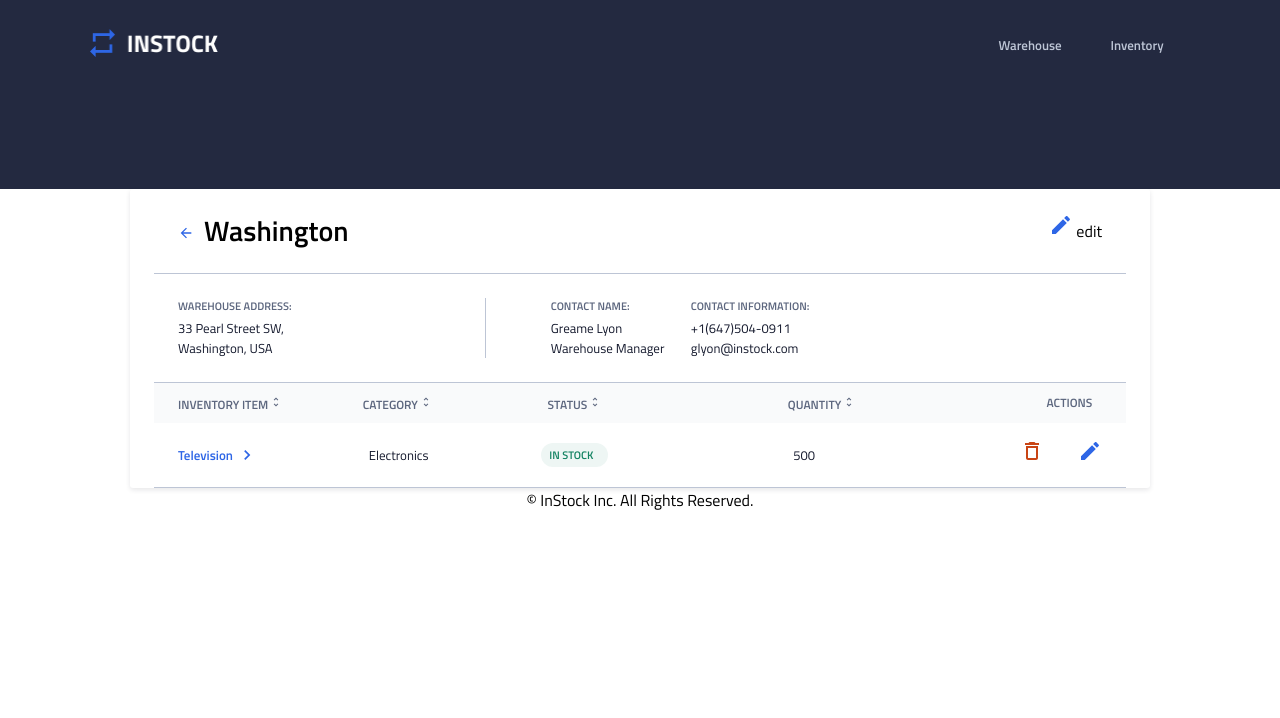
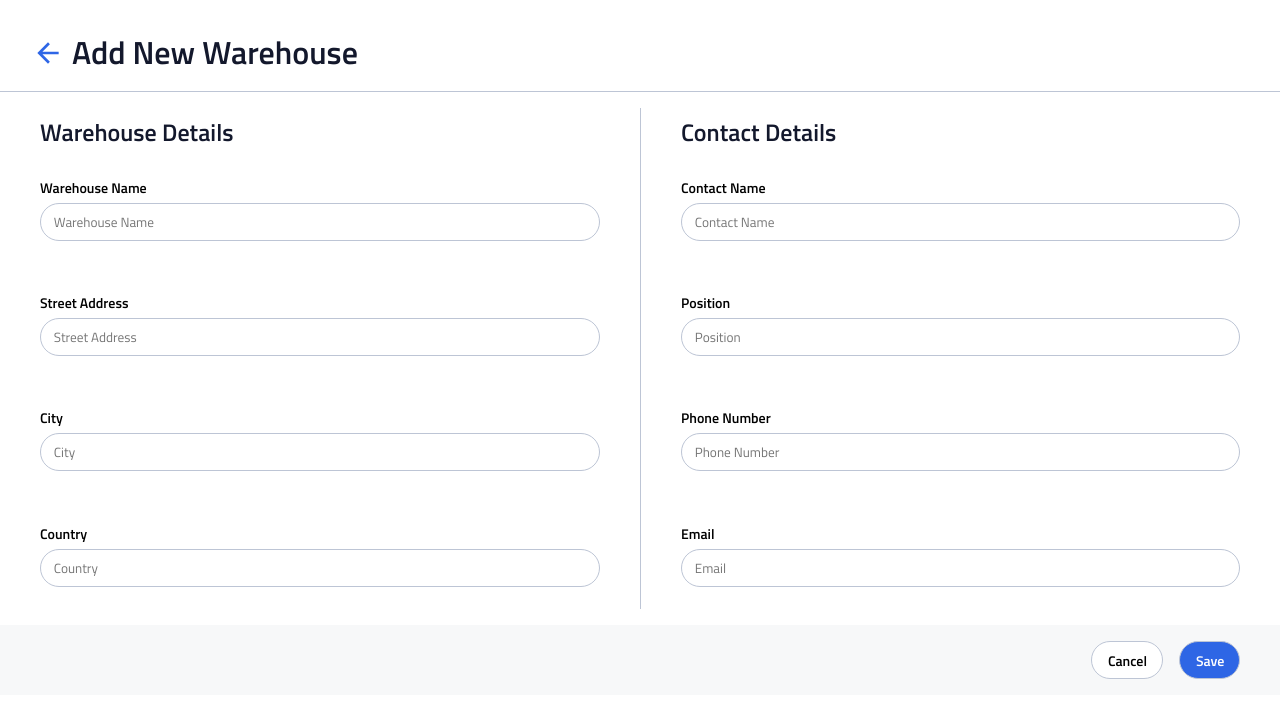
Before and after one commit to Cindymin/instock-fernie, a React (Create React App) app: page / in a window 1280 px wide. Shown: the top 718 px of the page. Built offline with nearby package versions, Linux system fonts and the light colour scheme.

Commit message:
update addwarehouse

```diff
--- a/src/App.js
+++ b/src/App.js
@@ -2,6 +2,7 @@ import "./App.scss";
 import Warehouse from "./components/pages/warehouse/Warehouse";
 import Inventory from "./components/pages/inventory/Inventory";
 import { BrowserRouter, Routes, Route } from "react-router-dom";
+import AddWarehouse from "./components/addwarehouse/AddWarehouse";
 
 function App() {
   return (
@@ -10,7 +11,7 @@ function App() {
         <BrowserRouter>
           <Routes>
 
-            <Route path="/" exact element={<Warehouse />} />
+            <Route path="/" exact element={<AddWarehouse />} />
             <Route path="/warehouse" element={<Warehouse />} />
             <Route path="/inventory" element={<Inventory />} />
           </Routes>
--- a/src/components/addwarehouse/AddWarehouse.js
+++ b/src/components/addwarehouse/AddWarehouse.js
@@ -2,60 +2,62 @@ import "./AddWarehouse.scss";
 
 function AddWarehouse() {
   return (
-    <form className="form">
-      <div className="form__title">
-        <p>Add Warehouse</p>
+    <form className="addform">
+      <div className="addform__title">
+        <p>Add New Warehouse</p>
       </div>
 
-      <div className="form__content">
-        <div className="form__warehousedetails">
-          <p className="form__subtitle">Warehouse Details</p>
-          <div className="form__container">
-            <div className="form__detail">
-              <label className="form__label">Warehouse Name</label>
-              <input className="form__input" placeholder=""></input>
+      <div className="addform__content">
+        <div className="addform__warehousedetails">
+          <p className="addform__subtitle">Warehouse Details</p>
+          <div className="addform__container">
+            <div className="addform__detail">
+              <label className="addform__label">Warehouse Name</label>
+              <input
+                className="addform__input"
+                placeholder="Warehouse Name"></input>
             </div>
-            <div className="form__detail">
-              <label className="form__label">Street Address</label>
-              <input className="form__input" placeholder=""></input>
+            <div className="addform__detail">
+              <label className="addform__label">Street Address</label>
+              <input className="addform__input" placeholder="Street Address"></input>
             </div>
-            <div className="form__detail">
-              <label className="form__label">City</label>
-              <input className="form__input" placeholder=""></input>
+            <div className="addform__detail">
+              <label className="addform__label">City</label>
+              <input className="addform__input" placeholder="City"></input>
             </div>
-            <div className="form__detail">
-              <label className="form__label">Country</label>
-              <input className="form__input" placeholder=""></input>
+            <div className="addform__detail">
+              <label className="addform__label">Country</label>
+              <input className="addform__input" placeholder="Country"></input>
             </div>
           </div>
         </div>
-        <hr className="form__hr"></hr>
-        <div className="form__contactdetails">
-          <p className="form__subtitle">Contact Details</p>
-          <div className="form__container">
-            <div className="form__detail">
-              <label className="form__label">Contact Name</label>
-              <input className="form__input" placeholder=""></input>
+        <hr className="addform__hr"></hr>
+        <div className="addform__contactdetails">
+          <p className="addform__subtitle">Contact Details</p>
+          <div className="addform__container">
+            <div className="addform__detail">
+              <label className="addform__label">Contact Name</label>
+              <input className="addform__input" placeholder="Contact Name"></input>
             </div>
-            <div className="form__detail">
-              <label className="form__label">Position</label>
-              <input className="form__input" placeholder=""></input>
+            <div className="addform__detail">
+              <label className="addform__label">Position</label>
+              <input className="addform__input" placeholder="Position"></input>
             </div>
-            <div className="form__detail">
-              <label className="form__label">Phone Number</label>
-              <input className="form__input" placeholder=""></input>
+            <div className="addform__detail">
+              <label className="addform__label">Phone Number</label>
+              <input className="addform__input" placeholder="Phone Number"></input>
             </div>
-            <div className="form__detail">
-              <label className="form__label">Email</label>
-              <input className="form__input" placeholder=""></input>
+            <div className="addform__detail">
+              <label className="addform__label">Email</label>
+              <input className="addform__input" placeholder="Email"></input>
             </div>
           </div>
         </div>
       </div>
 
-      <div className="form__btns">
-        <button className="form__btncancel">Cancel</button>
-        <button className="form__btnsave">Save</button>
+      <div className="addform__btns">
+        <button className="addform__btncancel">Cancel</button>
+        <button className="addform__btnsave">Save</button>
       </div>
     </form>
   );
--- a/src/components/addwarehouse/AddWarehouse.scss
+++ b/src/components/addwarehouse/AddWarehouse.scss
@@ -4,13 +4,14 @@
 
 
 @include breakpoints.small {
-  .form {
+  .addform {
     font-family: "TitilliumWeb";
     display: flex;
     flex-direction: column;
     margin: 0 auto;
 
     &__title {
+      padding:2rem 2.1rem 2rem 3.5rem;
       font-size: 1.75rem;
       font-weight: 600;
       line-height: 2.25rem;
@@ -28,6 +29,8 @@
       line-height: 1.75rem;
       font-weight: 600;
       color: colors.$primaryDark;
+      margin-top: 1rem;
+      margin-bottom: 1rem;
     }
     &__container {
       display: flex;
@@ -49,6 +52,7 @@
       border: 1px solid colors.$secondaryLight;
       margin-top: 4px;
       margin-bottom: 1rem;
+      padding-left: 0.8rem;
     }
     &__warehousedetails {
       padding-left: 1.5rem;
@@ -97,13 +101,16 @@
 }
 
 @include breakpoints.medium {
-  .form {
+  .addform {
     font-family: "TitilliumWeb";
     display: flex;
     flex-direction: column;
     margin: 0 auto;
 
     &__title {
+      padding-top: 2rem;
+      padding-bottom: 1.5rem;
+      padding-left: 6rem;
       font-size: 2rem;
       font-weight: 600;
       line-height: 2.5rem;
@@ -113,14 +120,15 @@
       background-image: url("../../assets/icons/arrow_back-24px.svg");
       background-repeat: no-repeat;
       background-size: 2rem;
-      background-position: left 3.5rem center;
-      margin-bottom: 1rem;
+      background-position: left 3.5rem bottom 1.6rem;
     }
     &__content {
       display: flex;
       flex-direction: row;
     }
     &__subtitle {
+      margin-top: 1.5rem;
+      margin-bottom: 2rem;
       font-size: 1.5rem;
       line-height: 2rem;
       font-weight: 600;
@@ -146,6 +154,8 @@
       border: 1px solid colors.$secondaryLight;
       margin-top: 4px;
       margin-bottom: 1.4rem;
+      padding-left: 0.8rem;
+
     }
     &__warehousedetails {
         width: 50%;
@@ -203,13 +213,16 @@
   }
 }
 @include breakpoints.large {
-  .form {
+  .addform {
     font-family: "TitilliumWeb";
     display: flex;
     flex-direction: column;
     margin: 0 auto;
 
     &__title {
+      padding-top: 2rem;
+      padding-left: 4.5rem;
+    padding-bottom: 1.2rem;
       font-size: 2rem;
       font-weight: 600;
       line-height: 2.5rem;
@@ -219,7 +232,7 @@
       background-image: url("../../assets/icons/arrow_back-24px.svg");
       background-repeat: no-repeat;
       background-size: 2rem;
-      background-position: left 2.5rem center;
+      background-position: left 2rem bottom 1.4rem;
       margin-bottom: 1rem;
     }
     &__content {
@@ -227,6 +240,7 @@
       flex-direction: row;
     }
     &__subtitle {
+      margin-top:0.5rem;
       font-size: 1.5rem;
       line-height: 2rem;
       font-weight: 600;
@@ -237,6 +251,7 @@
       flex-direction: column;
     }
     &__detail {
+      margin-top: 1.8rem;
       display: flex;
       flex-direction: column;
     }
@@ -252,6 +267,8 @@
       border: 1px solid colors.$secondaryLight;
       margin-top: 4px;
       margin-bottom: 1.4rem;
+      padding-left: 0.8rem;
+
     }
     &__warehousedetails {
         width: 50%;
```
